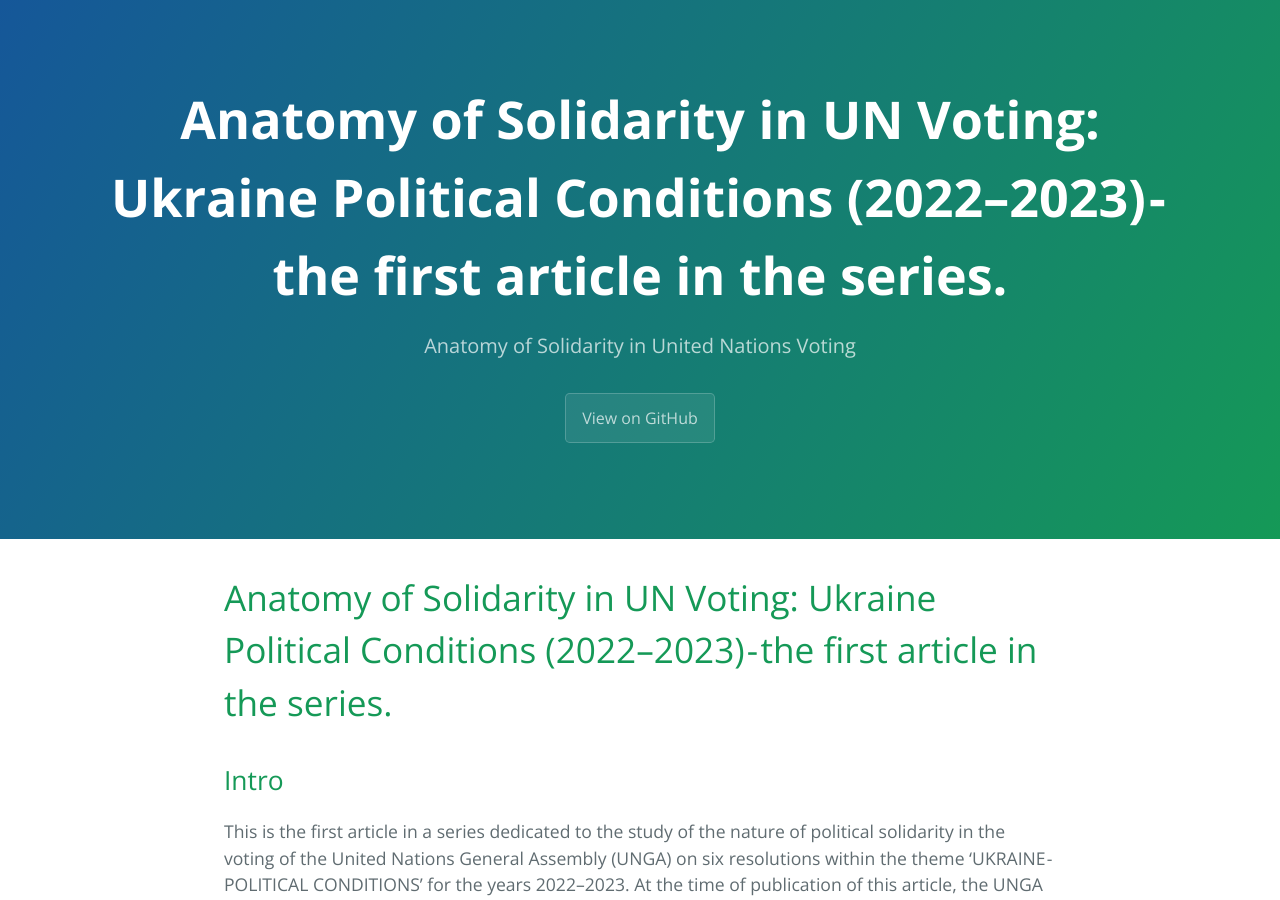
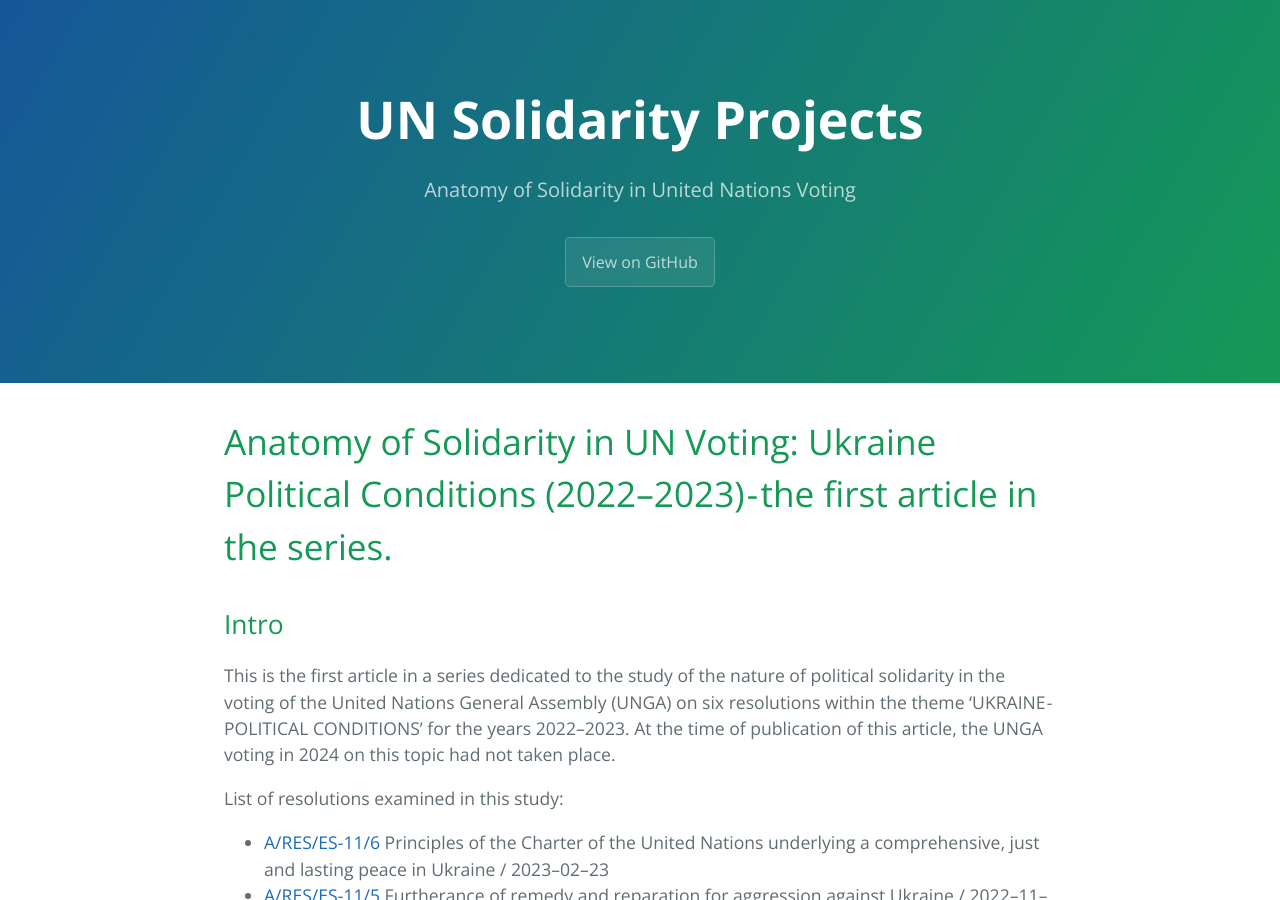
Before and after one commit to sobolsky/UN_UPC_2024, a Jekyll site: the page built from index.md, in a window 1280 px wide and 900 px high. Built offline with Jekyll 4.4.1, drawn with Linux system fonts in a browser that asks for light colours; our own code applies the rules of GitHub Pages for plain Markdown files; some of the changed lines change nothing that is shown.

Commit message:
Update index.md

```diff
--- a/index.md
+++ b/index.md
@@ -1,7 +1,9 @@
 ---
 layout: default
-# title: Another page
-# description: This is just another page
+title: UN Solidarity Projects
+description: Anatomy of Solidarity in United Nations Voting
+show_downloads: false
+google_analytics:
 permalink: /un/upc
 ---
 
```
